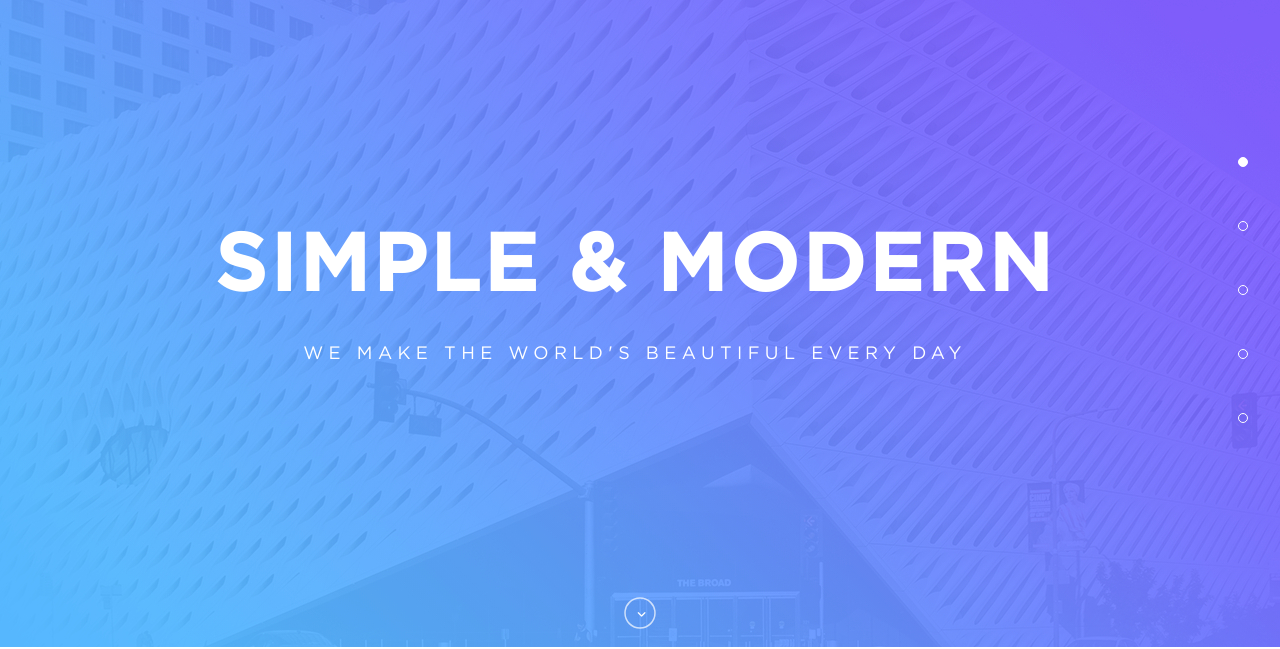
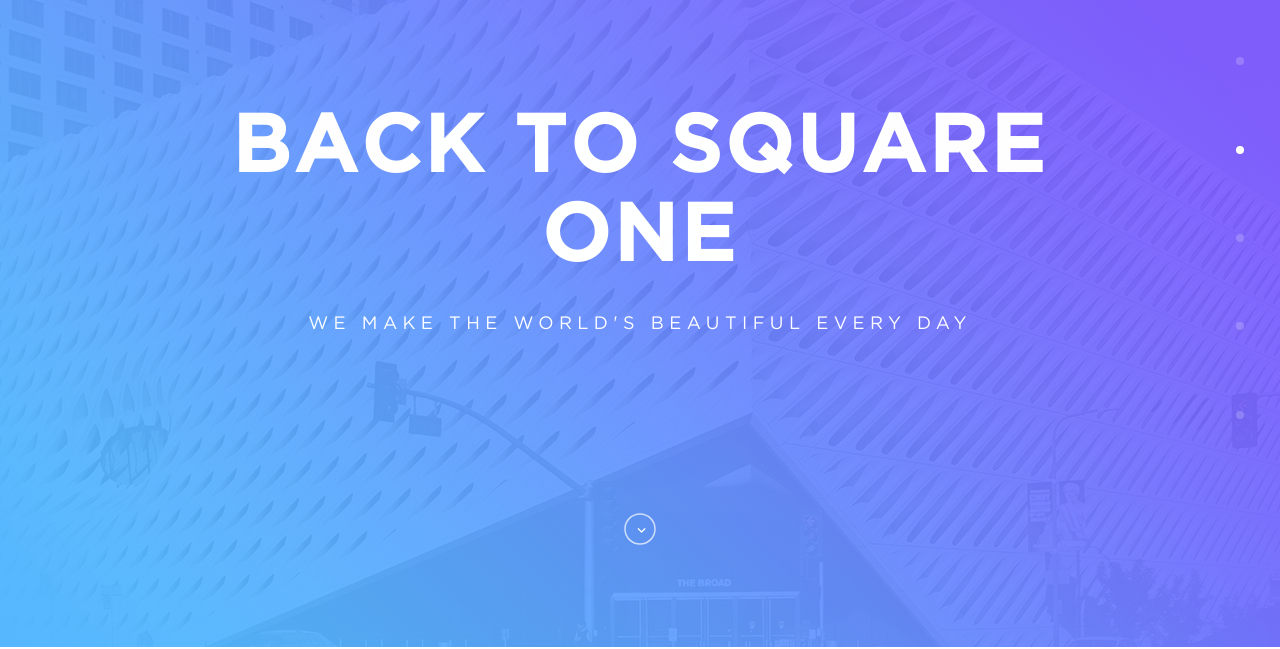
Before and after one commit to gbielanova/beetroot_js_exam, a plain HTML site: page index.html in a window 1280 px wide. Shown: the part 153-802 px from the top of the page. Drawn offline with nearby package versions, Linux system fonts and the light colour scheme.

Commit message:
Add slider to Header

```diff
--- a/index.html
+++ b/index.html
@@ -61,20 +61,50 @@
         </div>
         <div class="nav__overlay"></div>
       </nav>
-      <div class="header__content">
-        <header class="header__texts">
-          <h1 class="header__title">Simple & modern</h1>
-          <h3 class="header__description">
-            We make the world's beautiful every day
-          </h3>
-        </header>
-        <aside class="header__sidenav">
-          <div class="nav__item-circle active"></div>
-          <div class="nav__item-circle"></div>
-          <div class="nav__item-circle"></div>
-          <div class="nav__item-circle"></div>
-          <div class="nav__item-circle"></div>
-        </aside>
+      <div class="header__content swiper-container">
+        <ul class="header__slider swiper-wrapper">
+          <li class="header__texts swiper-slide">
+            <div class="header__texts-block">
+              <h1 class="header__title">Simple & modern</h1>
+              <h3 class="header__description">
+                We make the world's beautiful every day
+              </h3>
+            </div>
+          </li>
+          <li class="header__texts swiper-slide">
+            <div class="header__texts-block">
+              <h1 class="header__title">Back to Square One</h1>
+              <h3 class="header__description">
+                We make the world's beautiful every day
+              </h3>
+            </div>
+          </li>
+          <li class="header__texts swiper-slide">
+            <div class="header__texts-block">
+              <h1 class="header__title">Close But No Cigar</h1>
+              <h3 class="header__description">
+                We make the world's beautiful every day
+              </h3>
+            </div>
+          </li>
+          <li class="header__texts swiper-slide">
+            <div class="header__texts-block">
+              <h1 class="header__title">Curiosity Killed The Cat</h1>
+              <h3 class="header__description">
+                We make the world's beautiful every day
+              </h3>
+            </div>
+          </li>
+          <li class="header__texts swiper-slide">
+            <div class="header__texts-block">
+              <h1 class="header__title">Take It With a Grain of Salt</h1>
+              <h3 class="header__description">
+                We make the world's beautiful every day
+              </h3>
+            </div>
+          </li>
+        </ul>
+        <div class="header__pagination"></div>
       </div>
       <a href="#projects" class="lnk">
         <svg class="header__arrow">
--- a/js/slider.js
+++ b/js/slider.js
@@ -1,4 +1,4 @@
-new Swiper('.swiper-container', {
+new Swiper('.news__slider', {
     navigation: {
         nextEl: '.swiper-button-next',
         prevEl: '.swiper-button-prev'
@@ -10,13 +10,11 @@ new Swiper('.swiper-container', {
     slidesPerView: 3,
     spaceBetween: 30,
     loop: true,
-
     autoplay: {
         delay: 4000,
         disableOnInteraction: false,
     },
     speed: 800,
-
     breakpoints: {
         320: {
             slidesPerView: 1,
@@ -32,3 +30,26 @@ new Swiper('.swiper-container', {
 
     }
 });
+
+new Swiper('.header__content', {
+    pagination: {
+        el: '.header__pagination',
+        clickable: false,
+    },
+    loop: true,
+    effect: "fade",
+    fadeEffect: {
+        crossFade: true
+    },
+    autoplay: {
+        delay: 4000,
+    },
+    speed: 1200,
+    breakpoints: {
+        1024: {
+            pagination: {
+                clickable: true,
+            },
+        },
+    },
+})
--- a/styles/_header.scss
+++ b/styles/_header.scss
@@ -3,6 +3,7 @@
   height: 100vh;
   min-height: 600px;
   width: 100vw;
+  padding-bottom: 5%;
 
   display: flex;
   flex-direction: column;
@@ -31,40 +32,58 @@
   }
 
   &__content {
+    height: 60%;
+    width: 95%;
     display: flex;
-    flex-direction: row;
-    align-items: center;
-    justify-content: space-between;
-    height: 40%;
-    width: 95%;
+  }
+
+  &__slider {
+    width: 80%;
+    height: 90%;
+    list-style: none;
   }
 
   &__texts {
     justify-self: center;
-    width: 100%;
+    width: 90%;
+    display: flex;
+    align-items: center;
+    justify-content: center;
+
+    &-block {
+      text-align: center;
+      width: 80%;
+      margin: 0 auto;
+    }
+  }
+
+  &__pagination {
+    display: flex;
+    flex-direction: column;
+    align-items: flex-end;
+    justify-content: space-around;
+    z-index: 1;
+
+    & .swiper-pagination-bullet {
+      background-color: $white;
+    }
   }
 
   &__arrow {
-    width: 60px;
-    height: 60px;
+    width: 100px;
+    height: 100px;
+    padding: 20px;
   }
-}
-
-.header__sidenav {
-  display: flex;
-  flex-direction: column;
-  justify-content: space-around;
-  height: 100%;
 }
 
 @media only screen and (max-width: 767px) {
   .header {
-    &__sidenav {
-      display: none;
+    &__content {
+      width: 90%;
     }
 
-    &__content {
-      width: 100%;
+    &__slider {
+      width: 85%;
     }
 
     &__title {
@@ -76,3 +95,14 @@
     }
   }
 }
+
+@media only screen and (max-width: 480px) {
+  .header {
+    &__title {
+      font-size: 40px;
+    }
+    &__pagination {
+      display: none;
+    }
+  }
+}
--- a/styles/_navigation.scss
+++ b/styles/_navigation.scss
@@ -46,7 +46,7 @@
     position: fixed;
     top: 20%;
     width: 80%;
-    z-index: 1;
+    z-index: 3;
     -webkit-animation: fadein 1s ease-in alternate;
     -moz-animation: fadein 1s ease-in alternate;
     animation: fadein 1s ease-in alternate;
@@ -96,6 +96,7 @@
   opacity: 0;
   transition: 0.5s ease-in-out;
   will-change: transform;
+  z-index: 2;
 }
 
 .run {
@@ -139,7 +140,7 @@
 
     &__burger {
       display: block;
-      z-index: 1;
+      z-index: 3;
     }
   }
 }
```
Also changed, not shown: styles/styles.css, 1 other file.
